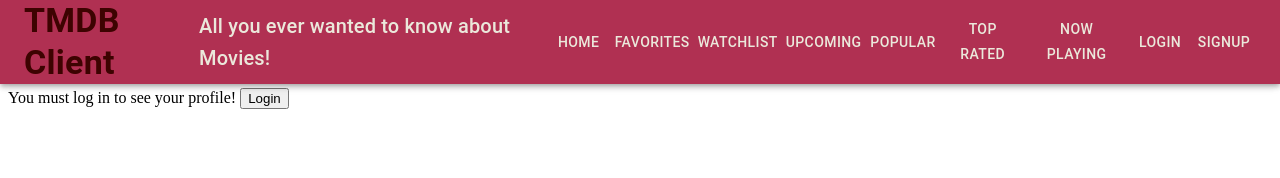
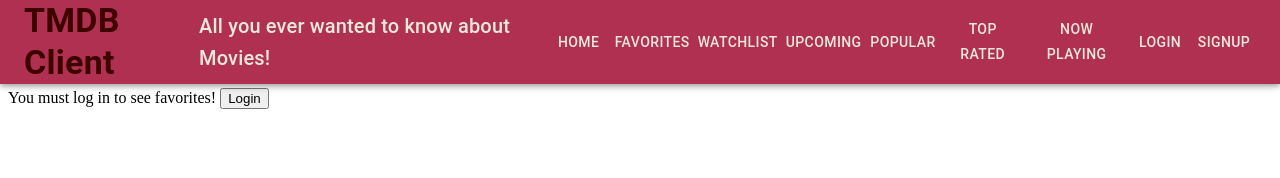
Before and after one commit to 20102412/web-api-ca, a React (Vite) app in the folder react-movies/: page /movies/favorites in a window 1280 px wide. Shown: the top 178 px of the page. Built offline with nearby package versions, Linux system fonts and the light colour scheme.

Commit message:
Final changes, edited favorites and watchlist page text

```diff
--- a/react-movies/src/pages/favoriteMoviesPage.jsx
+++ b/react-movies/src/pages/favoriteMoviesPage.jsx
@@ -55,7 +55,7 @@ const FavoriteMoviesPage = () => {
     />
   ) : (
     <p>
-      You must log in to see your profile! {" "}
+      You must log in to see favorites! {" "}
       <button onClick={() => navigate('/login')}>Login</button>
     </p>
   );
--- a/react-movies/src/pages/watchlistMoviesPage.jsx
+++ b/react-movies/src/pages/watchlistMoviesPage.jsx
@@ -50,7 +50,7 @@ const WatchListMoviesPage = () => {
     />
   ) : (
     <p>
-      You must log in to see your profile! {" "}
+      You must log in to see watchlist! {" "}
       <button onClick={() => navigate('/login')}>Login</button>
     </p>
   );
```
